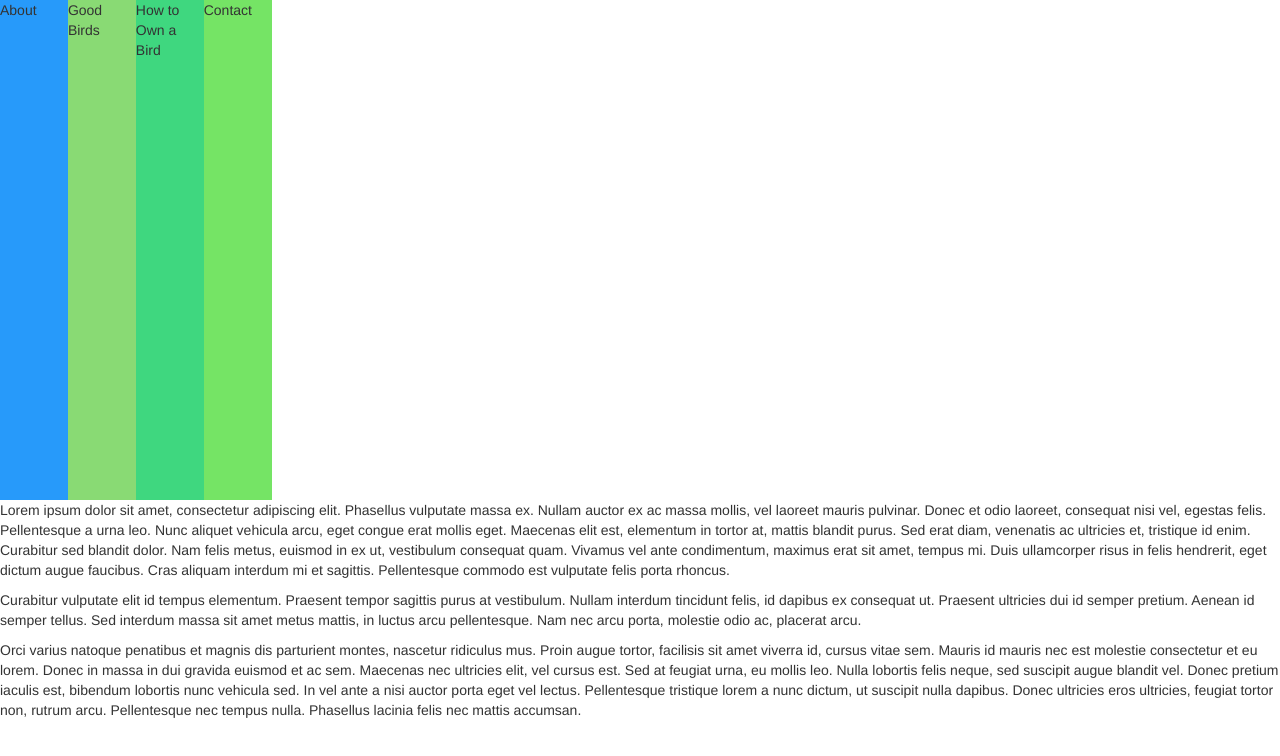
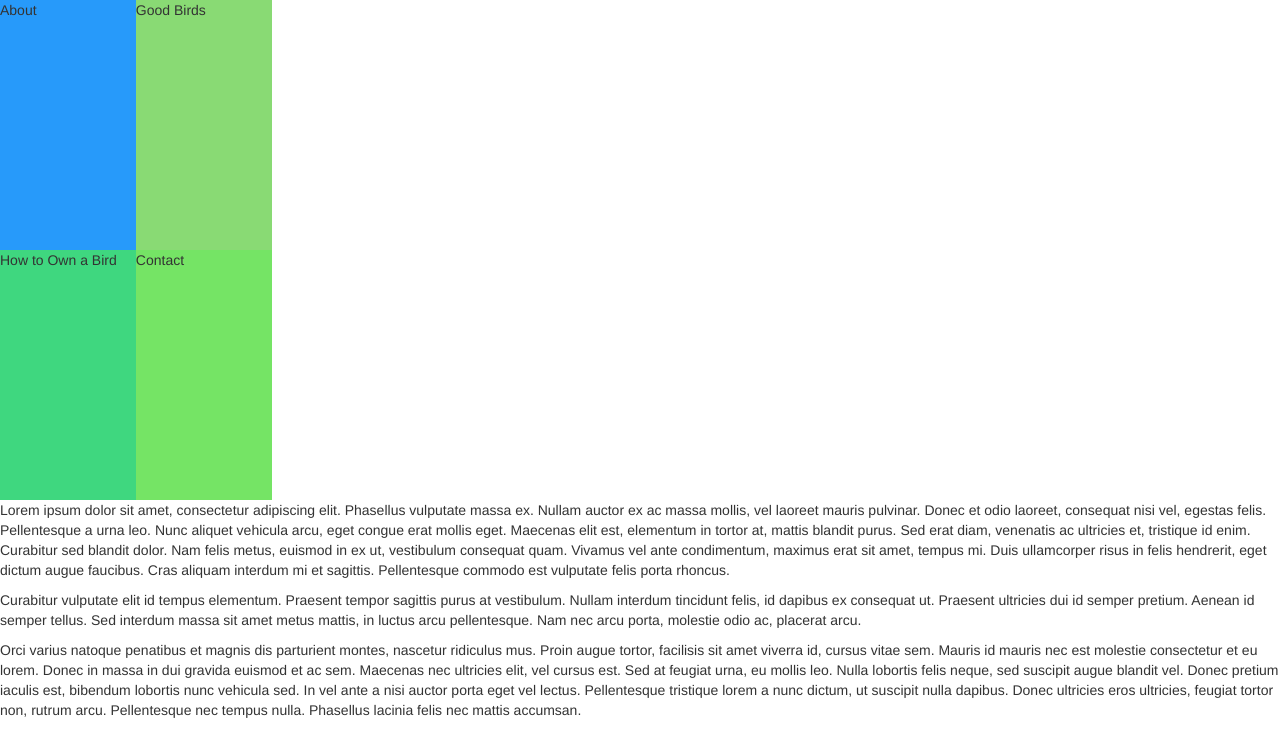
Before and after one commit to selenayu/selenayu.github.io, a plain HTML site: page index.html in a window 1280 px wide. Drawn offline with nearby package versions, Linux system fonts and the light colour scheme.

Commit message:
Update styles.css

```diff
--- a/styles.css
+++ b/styles.css
@@ -21,33 +21,43 @@
 .flex-container{
   display: flex;
   flex-wrap: wrap;
+  flex-direction: row;
 }
 
 .flex-nav{
   display: flex;
   flex-wrap: wrap;
-  height: 500px
+  height: 500px;
+  flex-direction: row;
 }
 
 .flex-box1{
+  display: flex;
   flex: 1;
   background-color: #279afa;
+  flex-basis: calc(50% - 40px);
 }
 
 
 .flex-box2{
+  display: flex;
   flex: 1;
   background-color: #89da74;
+  flex-basis: calc(50% - 40px);
 }
 
 
 .flex-box3{
+  display: flex;
   flex: 1;
   background-color: #3fd77f;
+  flex-basis: calc(50% - 40px);
 }
 
 
 .flex-box4{
+  display: flex;
   flex: 1;
   background-color: #75e465;
+  flex-basis: calc(50% - 40px);
 }
```
